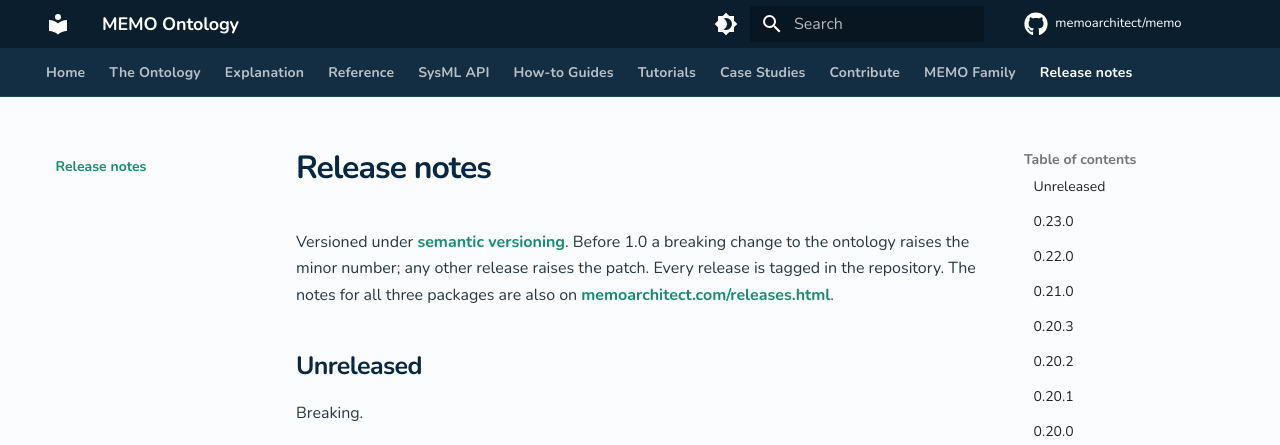
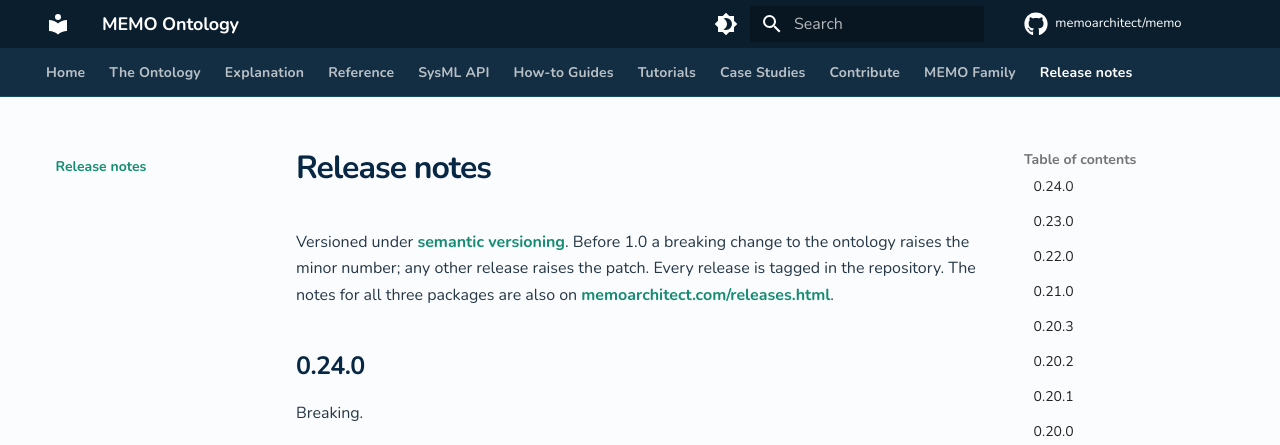
Before and after one commit to memoarchitect/memo, an MkDocs documentation site: the page built from docs/release-notes.md, in a window 1280 px wide and 900 px high. Shown: the top 445 px of the window. Built offline with MkDocs 1.6.1 and Material for MkDocs 9.7.7, drawn with Linux system fonts in a browser that asks for light colours; comment, search, counter and statistics services are not loaded.

Commit message:
release: 0.24.0
Co-Authored-By: Claude Opus 5.5 <noreply@anthropic.com>

```diff
--- a/docs/release-notes.md
+++ b/docs/release-notes.md
@@ -2,7 +2,7 @@
 
 Versioned under [semantic versioning](https://semver.org/). Before 1.0 a breaking change to the ontology raises the minor number; any other release raises the patch. Every release is tagged in the repository. The notes for all three packages are also on [memoarchitect.com/releases.html](https://memoarchitect.com/releases.html).
 
-## Unreleased
+## 0.24.0
 
 Breaking.
 
--- a/package.json
+++ b/package.json
@@ -1,6 +1,6 @@
 {
   "name": "@memoarchitect/ontology",
-  "version": "0.23.0",
+  "version": "0.24.0",
   "packageManager": "pnpm@9.15.0",
   "description": "MEMO — Medical Engineering Modelling Ontology. Pure SysML v2 medical-device ontology with native constraints, portable to any conformant SysML v2 tool (SysIDE, SysON, sysand).",
   "scripts": {
--- a/pyproject.toml
+++ b/pyproject.toml
@@ -1,6 +1,6 @@
 [project]
 name = "memo-ontology-docs"
-version = "0.23.0"
+version = "0.24.0"
 description = "Documentation for the MEMO ontology"
 requires-python = ">=3.10"
 dependencies = [
```
Also changed, not shown: README.md (+1 -1 lines), docs/sysml-api/methodology/profiles/memo_profiles.md (+2 -2 lines), 13 other files.
